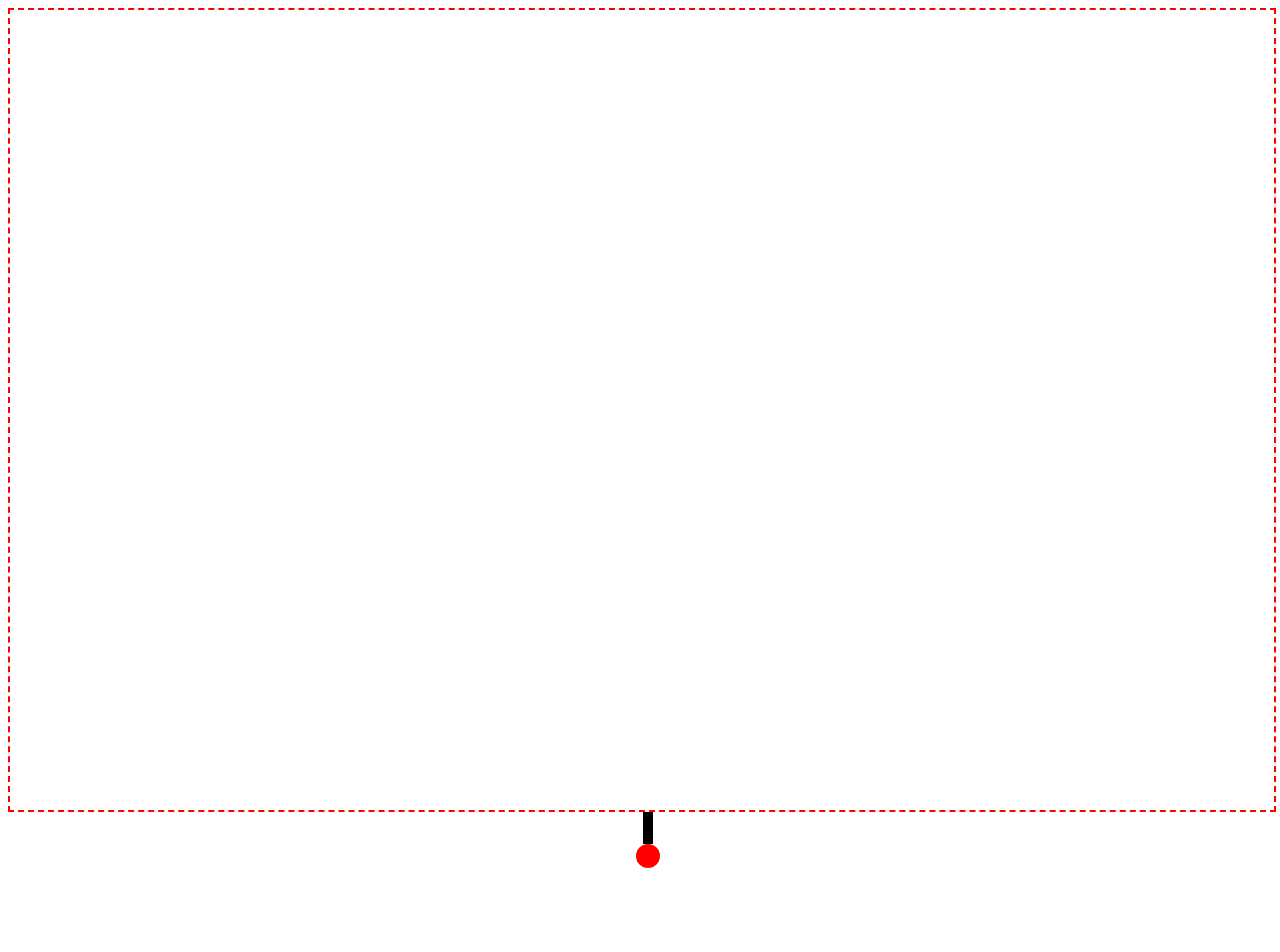
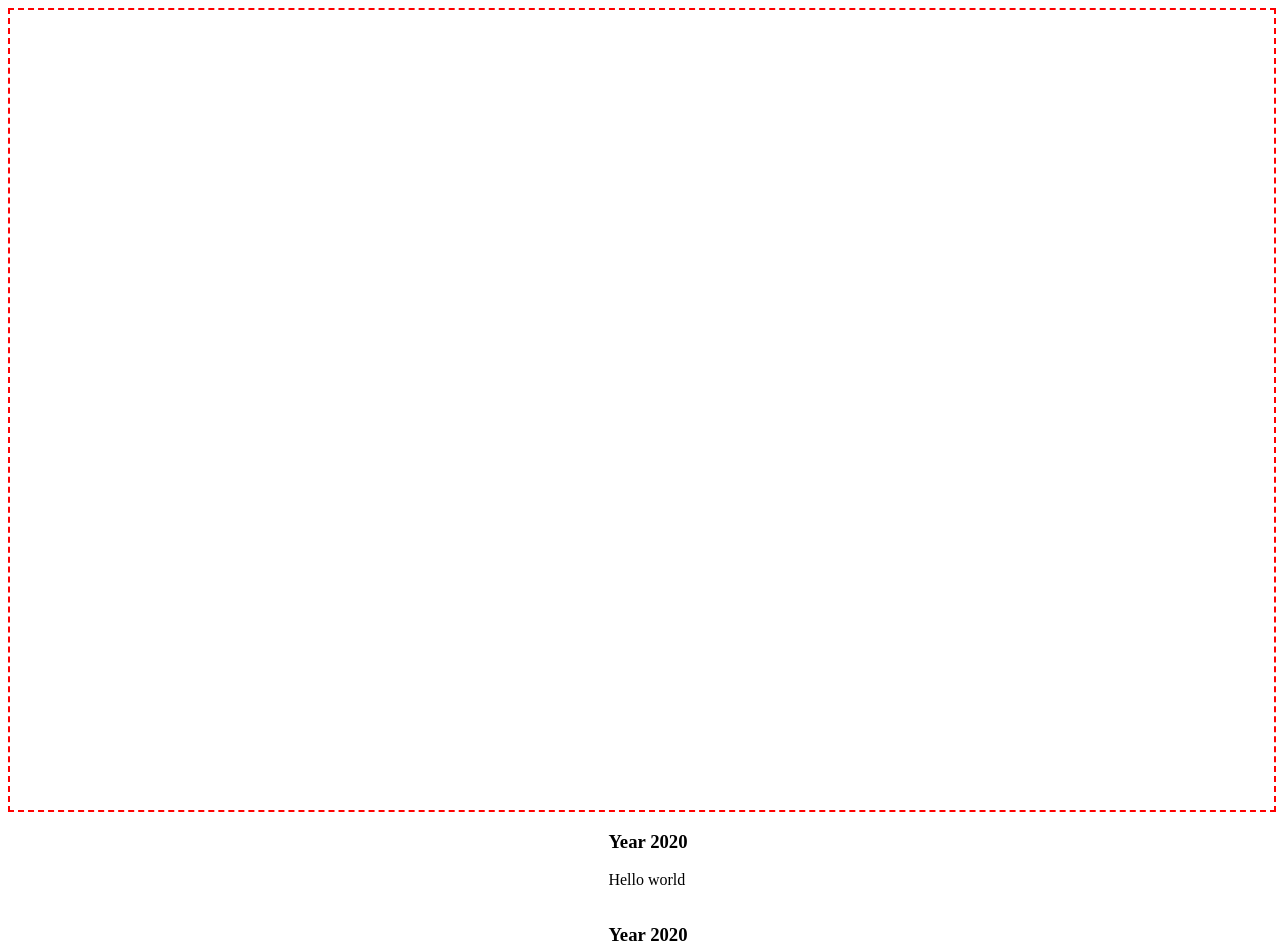
Before and after one commit to AlexSweeney/animated-timeline, a React (Create React App) app: page / in a window 1280 px wide. Shown: the top 952 px of the page. Built offline with nearby package versions, Linux system fonts and the light colour scheme.

Commit message:
pre eject

```diff
--- a/package.json
+++ b/package.json
@@ -37,6 +37,7 @@
     ]
   },
   "devDependencies": {
+    "css-loader": "^6.7.1",
     "sass": "^1.51.0",
     "typescript": "^4.6.4"
   }
--- a/src/components/Dot/parts/Dot.tsx
+++ b/src/components/Dot/parts/Dot.tsx
@@ -1,6 +1,6 @@
 import React, {useEffect, useState} from 'react';
 import { triggerOnTransitionEnd, callAtSameTime } from './../../../utils/utils';
-import '../styles/Node.scss';
+import styles from './../styles/Dot.css';
 import { v4 as uuid } from 'uuid';
 import { InfoBoxPosition } from './../utils/Dot.consts';
 
@@ -19,6 +19,7 @@
   nextAnimation,
   infoBoxPosition = InfoBoxPosition.Left,
 }: NodeProps) => {
+  console.log('styles', styles)
   // ==== ids
   const [idNum] = useState<string>(uuid());
   const [lineId] = useState<string>(`line-${idNum}`);
--- /dev/null
+++ b/src/components/Dot/styles/Dot.css
@@ -0,0 +1,3 @@
+.dot {
+  background-color: red;
+}
--- a/src/components/Dot/styles/Node.scss
+++ b/src/components/Dot/styles/Dot.scss
@@ -20,19 +20,19 @@
   transition-duration: $info-box-open-time;
 }
 
-.infoBox--left {
+.infoBox__left {
   left: 0;
 }
 
-.infoBox--right {
+.infoBox__right {
   right: 0;
 }
 
-.infoBox--hide {
+.infoBox__hide {
   opacity: 0;
 }
 
-.infoBox--show {
+.infoBox__show {
   opacity: 1;
 }
 
@@ -48,11 +48,11 @@
   transition: height $line-open-time ease-in-out;
 }
 
-.line--closed {
+.line__closed {
   height: 0em;
 }
 
-.line--open {
+.line__open {
   height: 2em;
 }
 
@@ -64,12 +64,12 @@
   transition-duration: $dot-open-time;
 }
 
-.dot--hide {
+.dot__hide {
   width: 0em;
   height: 0em;
 }
 
-.dot--show {
+.dot__show {
   height: 1.5em;
   width: 1.5em;
 }
```
Also changed, not shown: 2 other files (tests, documents, lock files or other folders).
